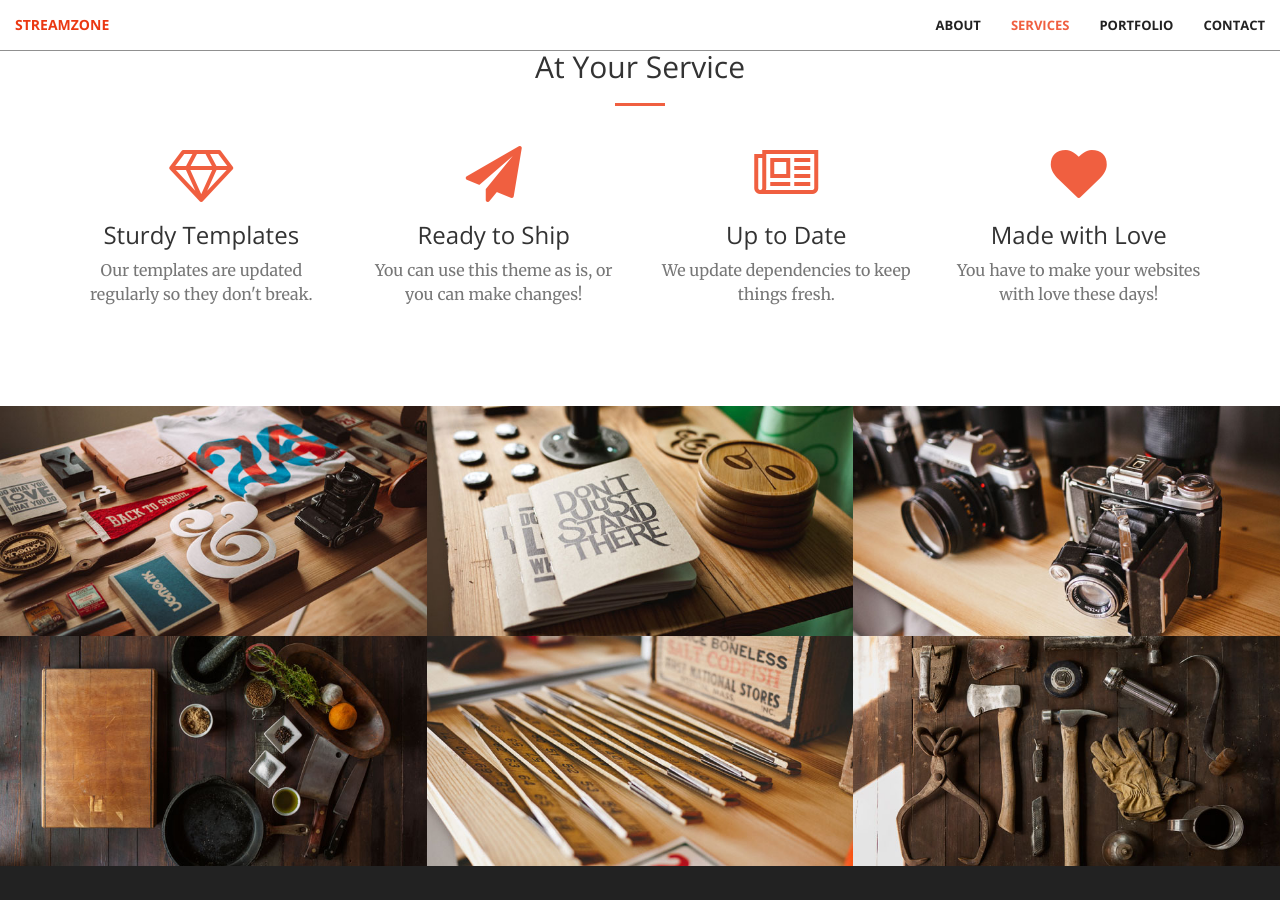
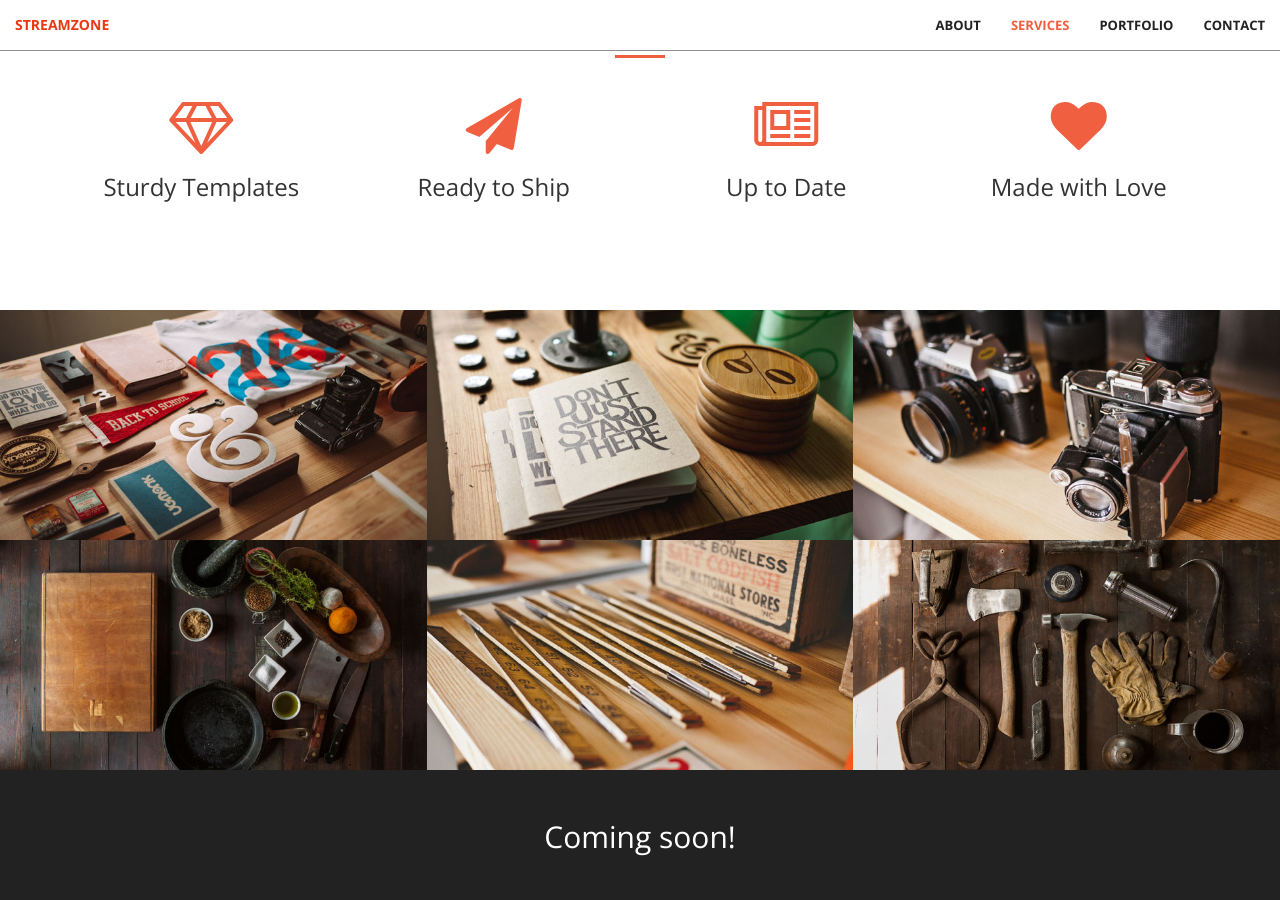
Before and after one commit to congphuong/congphuong.github.io, a Jekyll site: the page built from index.html, in a window 1280 px wide and 900 px high, scrolled down 1368 px. Built offline with Jekyll 4.4.1, drawn with Linux system fonts in a browser that asks for light colours; some of the changed text lies outside the part shown.

Commit message:
Update content

```diff
--- a/_includes/aside.html
+++ b/_includes/aside.html
@@ -1,8 +1,8 @@
   <aside class="bg-dark">
       <div class="container text-center">
           <div class="call-to-action">
-              <h2>Free Download at Start Bootstrap!</h2>
-              <a href="#" class="btn btn-default btn-xl wow tada">Download Now!</a>
+              <h2>Coming soon!</h2>
+<!--              <a href="#" class="btn btn-default btn-xl wow tada">Download Now!</a>-->
           </div>
       </div>
   </aside>
--- a/_includes/call-to-action.html
+++ b/_includes/call-to-action.html
@@ -4,7 +4,7 @@
             <div class="col-lg-8 col-lg-offset-2 text-center">
                 <h2 class="section-heading">We've got what you need!</h2>
                 <hr class="light">
-                <p class="text-faded">Start Bootstrap has everything you need to get your new website up and running in no time! All of the templates and themes on Start Bootstrap are open source, free to download, and easy to use. No strings attached!</p>
+                <p class="text-faded">Streamzone has everything you need to get your stream up and running in no time!</p>
                 <a href="#" class="btn btn-default btn-xl">Get Started!</a>
             </div>
         </div>
--- a/_includes/contact.html
+++ b/_includes/contact.html
@@ -4,24 +4,24 @@
             <div class="col-lg-8 col-lg-offset-2 text-center">
                 <h2 class="section-heading">Let's Get In Touch!</h2>
                 <hr class="primary">
-                <p>Ready to start your next project with us? That's great! Give us a call or send us an email and we will get back to you as soon as possible!</p>
+                <p>Ready to start your next stream with us? That's great! Give us a call or send us an email and we will get back to you as soon as possible!</p>
             </div>
         <div class="col-lg-2 col-lg-offset-2 text-center">
             <a href="https://twitter.com/{{ site.twitter_username }}">
                 <i class="fa fa-twitter fa-3x wow bounceIn" data-wow-delay=".1s"></i>
-                <p>{{ site.twitter_username }}</p>
+<!--                <p>{{ site.twitter_username }}</p>-->
             </a>
         </div>
         <div class="col-lg-2 col-lg-offset-1 text-center">
             <a href="mailto:{{ site.email }}">
             <i class="fa fa-envelope-o fa-3x wow bounceIn" data-wow-delay=".1s"></i>
-                <p>{{ site.email }}</p>
+<!--                <p>{{ site.email }}</p>-->
             </a>
         </div>
         <div class="col-lg-2 col-lg-offset-1 text-center">
             <a href="https://github.com/{{ site.github_username }}">
             <i class="fa fa-github fa-3x wow bounceIn" data-wow-delay=".1s"></i>
-                <p>{{ site.github_username }}</p>
+<!--                <p>{{ site.github_username }}</p>-->
             </a>
         </div>
 
--- a/_includes/services.html
+++ b/_includes/services.html
@@ -13,28 +13,28 @@
                 <div class="service-box">
                     <i class="fa fa-4x fa-diamond wow bounceIn text-primary"></i>
                     <h3>Sturdy Templates</h3>
-                    <p class="text-muted">Our templates are updated regularly so they don't break.</p>
+<!--                    <p class="text-muted">Our templates are updated regularly so they don't break.</p>-->
                 </div>
             </div>
             <div class="col-lg-3 col-md-6 text-center">
                 <div class="service-box">
                     <i class="fa fa-4x fa-paper-plane wow bounceIn text-primary" data-wow-delay=".1s"></i>
                     <h3>Ready to Ship</h3>
-                    <p class="text-muted">You can use this theme as is, or you can make changes!</p>
+<!--                    <p class="text-muted">You can use this theme as is, or you can make changes!</p>-->
                 </div>
             </div>
             <div class="col-lg-3 col-md-6 text-center">
                 <div class="service-box">
                     <i class="fa fa-4x fa-newspaper-o wow bounceIn text-primary" data-wow-delay=".2s"></i>
                     <h3>Up to Date</h3>
-                    <p class="text-muted">We update dependencies to keep things fresh.</p>
+<!--                    <p class="text-muted">We update dependencies to keep things fresh.</p>-->
                 </div>
             </div>
             <div class="col-lg-3 col-md-6 text-center">
                 <div class="service-box">
                     <i class="fa fa-4x fa-heart wow bounceIn text-primary" data-wow-delay=".3s"></i>
                     <h3>Made with Love</h3>
-                    <p class="text-muted">You have to make your websites with love these days!</p>
+<!--                    <p class="text-muted">You have to make your websites with love these days!</p>-->
                 </div>
             </div>
         </div>
```
